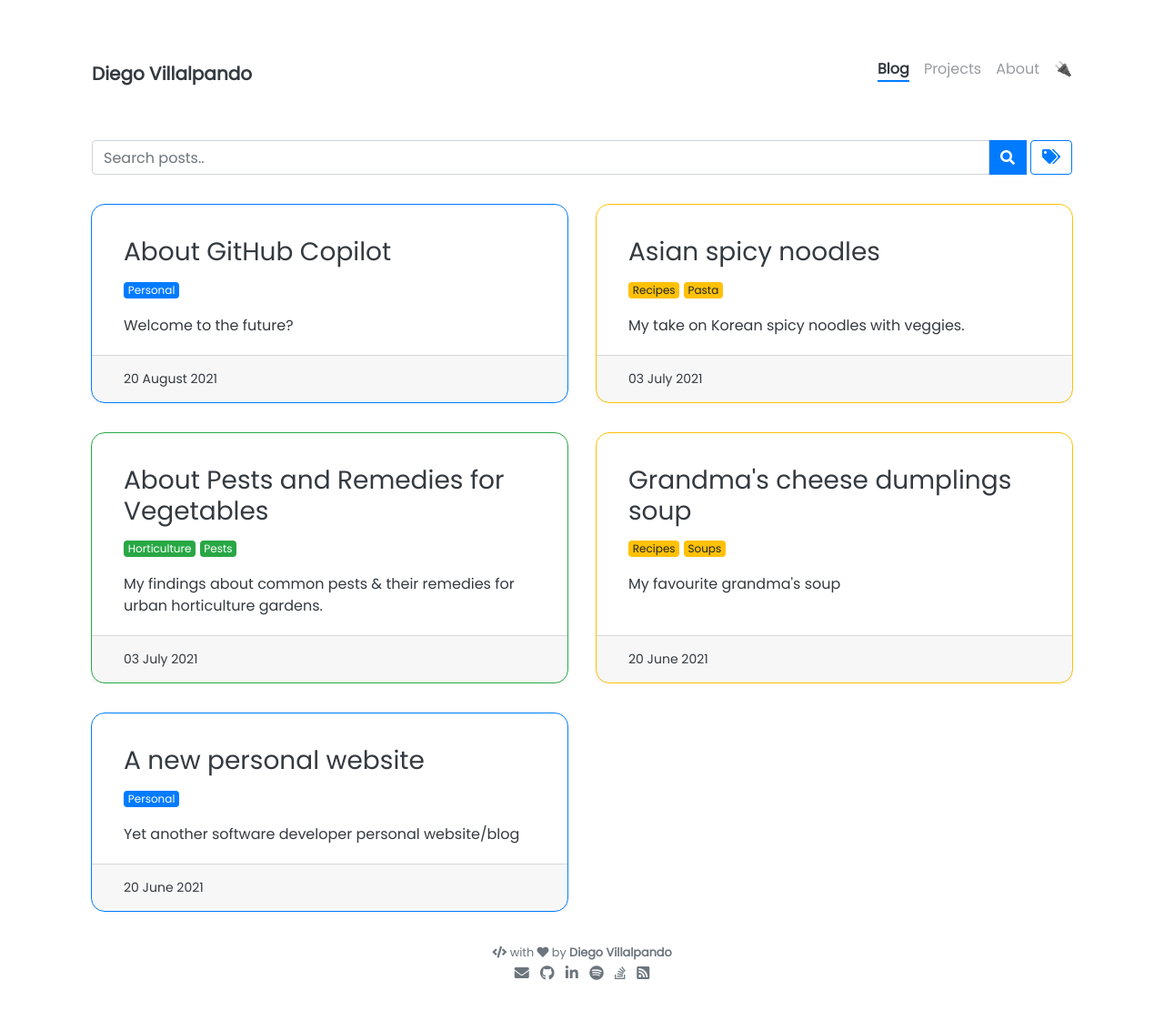
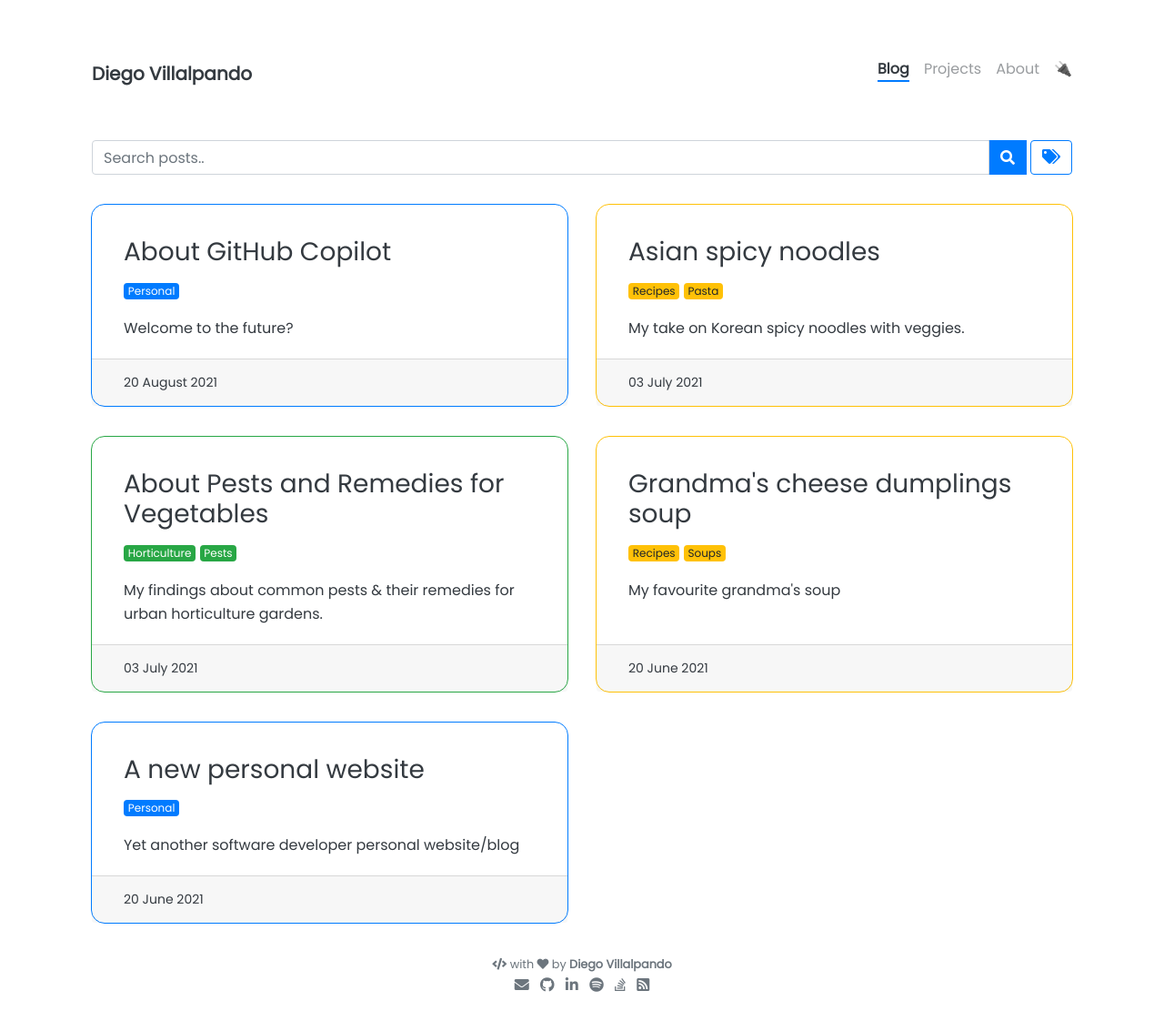
Before and after one commit to Dialvive/dialvive.dev, a Jekyll site: the page built from pages/blog.html, in a window 1280 px wide. Shown: the whole page at 91% size. Built offline with Jekyll 4.4.1, drawn with Linux system fonts in a browser that asks for light colours; nearby versions of some CDN libraries; comment, search, counter and statistics services are not loaded.

Commit message:
Update _blog.scss

```diff
--- a/_sass/_blog.scss
+++ b/_sass/_blog.scss
@@ -29,6 +29,10 @@
   .tag:hover {
     background-color: $primary;
     color: white !important;
+  }
+
+  p {
+    line-height: 1.618;
   }
 
   footer {
```
